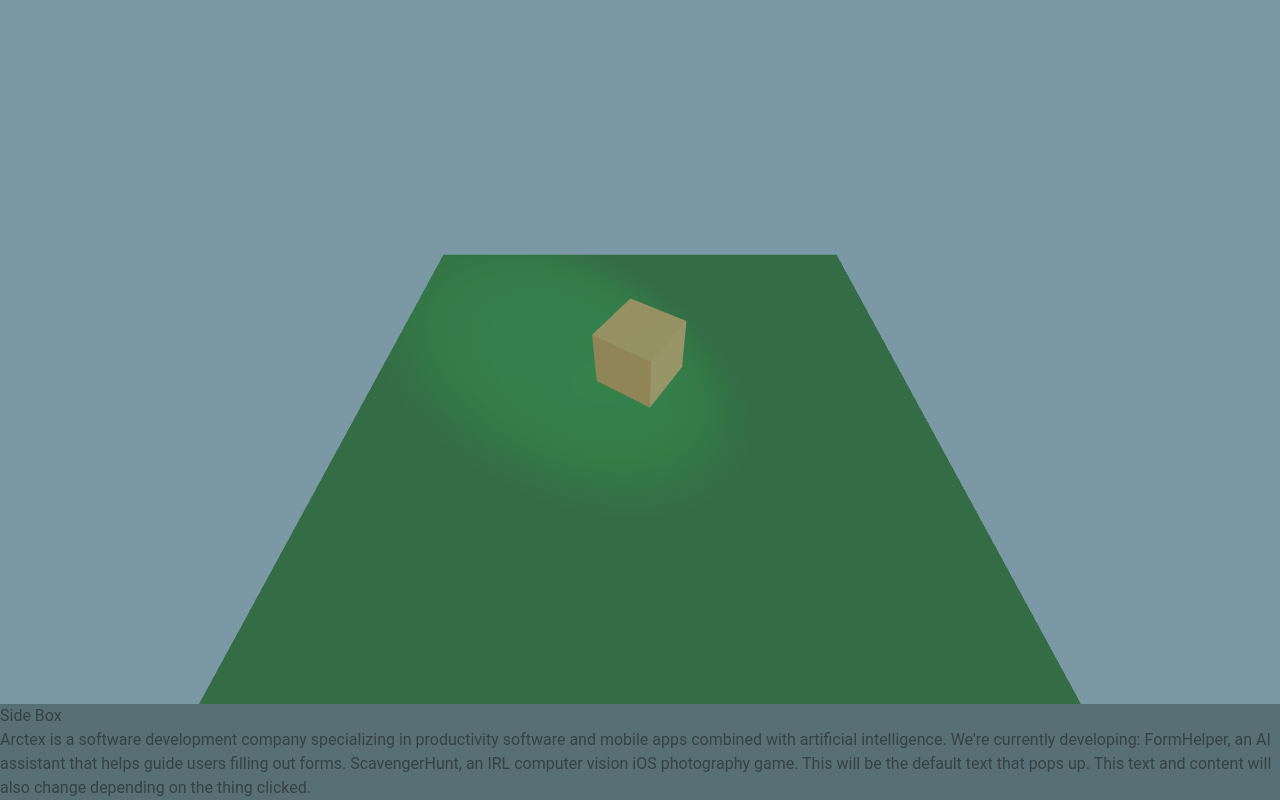
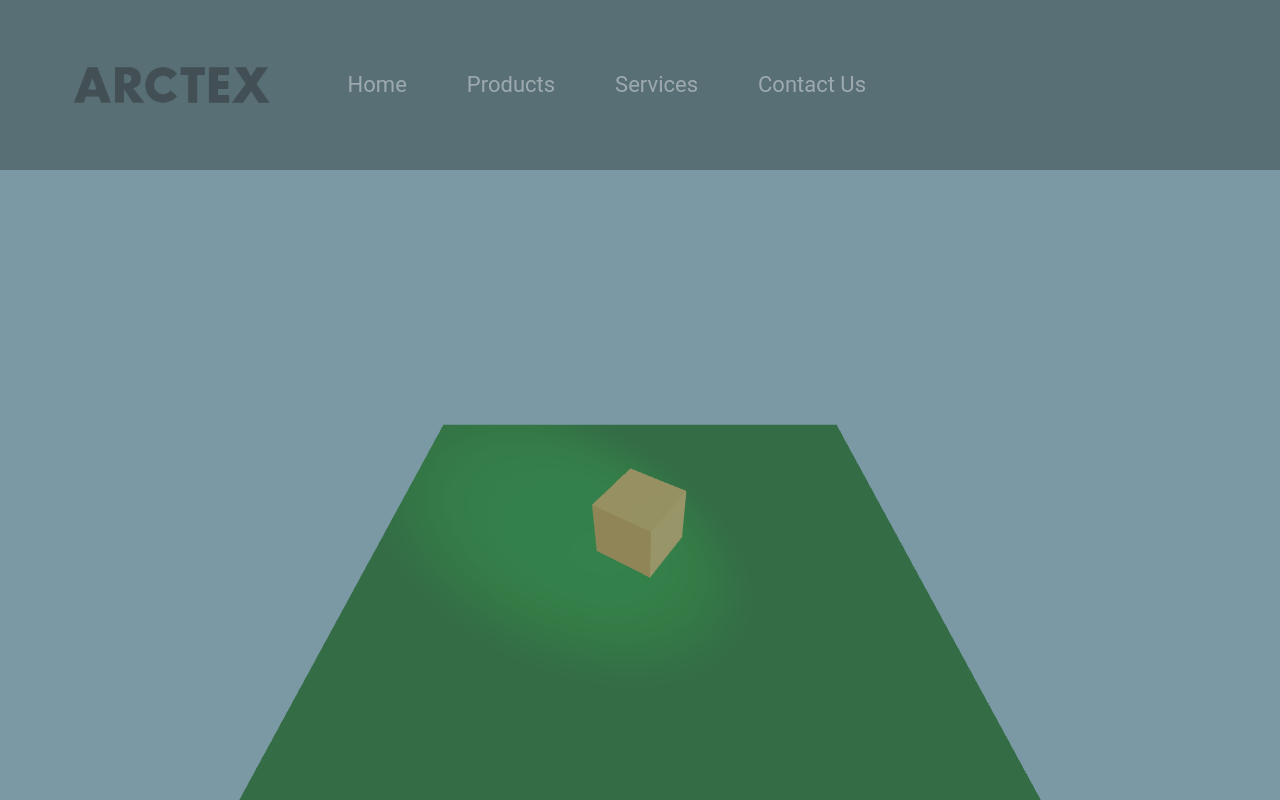
Before and after one commit to arctex-inc/arctex-website, a React (Vite) app in the folder frontend/: page / in a window 1280 px wide. Shown: the top 800 px of the page. Built offline with nearby package versions, Linux system fonts and the light colour scheme.

Commit message:
NavBar component, NavBar asset added

```diff
--- a/frontend/src/App.jsx
+++ b/frontend/src/App.jsx
@@ -5,6 +5,7 @@ import './App.css';
 import { PerspectiveCamera, MapControls, Outlines } from '@react-three/drei';
 import TextBoxContent from './components/TextboxContent.jsx';
 import SplashPage from './components/SplashPage.jsx';
+import NavBar from './components/NavBar.jsx';
 
 function App() {
   const [hoveredObject, setHoveredObject] = useState(null);
@@ -26,7 +27,7 @@ function App() {
   useEffect(() => {
     const splashTimer = setTimeout(() => {
       setIsLoading(false);
-    }, 7500); // Controls how long the splash page persists
+    }, 7500); // Controls how long the splash page persists (Set to 7500)
     const bgColorTimer = setTimeout(() => {
       document.body.style.backgroundColor = "lightblue";
     }, 7505); // Script in index.html renders the background black for the fade to black. This sets it to light blue to remove dead space around canvas
@@ -46,6 +47,8 @@ function App() {
 
       <div className={`overflow-hidden h-full ${isLoading ? "" : "custom-fade-in"}`}>
       {/* can't put any non three.js code within the canvas or it'll break */}
+
+      <NavBar />
       <Canvas className="item1 overflow-hidden">
         <ambientLight intensity={2} />
         <spotLight position={[10, 10, 10]} angle={0.15} penumbra={1} decay={0} intensity={Math.PI} />
--- /dev/null
+++ b/frontend/src/components/NavBar.jsx
@@ -0,0 +1,74 @@
+import { React, useState, useEffect } from "react"
+import { NavLink } from "react-router-dom"
+import logo from "../assets/NavBar-Logo.png"
+
+import "../navbar.css"
+
+function NavBar() {
+    const [isMobileMenuOpen, setMobileMenu] = useState(false)
+
+    function toggleMobileMenu() {
+        setMobileMenu(!isMobileMenuOpen)
+    }
+
+    return (
+
+        <nav className="nav-bar">
+            {/* Desktop */}
+            <div className="desktop-nav">
+
+                <div className="nav-bar-container">
+
+                    <NavLink exact to="/" className="logo-container">
+                        <img src={logo} alt="Navbar Logo" className="logo" />
+                    </NavLink>
+
+                    <div className="nav-links-container">
+                        <NavLink exact to="/" className="nav-link">Home</NavLink>
+                        <NavLink exact to="/" className="nav-link">Products</NavLink>
+                        <NavLink exact to="/" className="nav-link">Services</NavLink>
+                        <NavLink exact to="/" className="nav-link">Contact Us</NavLink>
+                    </div>
+
+                </div>
+            </div>
+
+            {/* Mobile */}
+            <div className="mobile-nav">
+                <div className="mobile-nav-bar-container">
+                    <div className="mobile-logo-container">
+                        <img src={logo} alt="Navbar Logo" className="logo" />
+                    </div>
+                    <div className="mobile-menu-toggle" onClick={toggleMobileMenu}>
+                        {isMobileMenuOpen ? (
+                            // Close icon (https://www.tailwindtoolbox.com/icons)
+                            <svg className="h-8 w-8 text-gray-500" viewBox="0 0 24 24" strokeWidth="2" stroke="currentColor" fill="none" strokeLinecap="round" strokeLinejoin="round">
+                                <path stroke="none" d="M0 0h24v24H0z" />
+                                <line x1="18" y1="6" x2="6" y2="18" />
+                                <line x1="6" y1="6" x2="18" y2="18" />
+                            </svg>
+                        ) : (
+                            // Hamburger icon (https://www.tailwindtoolbox.com/icons)
+                            <svg className="h-8 w-8 text-gray-500" viewBox="0 0 24 24" strokeWidth="2" stroke="currentColor" fill="none" strokeLinecap="round" strokeLinejoin="round">
+                                <path stroke="none" d="M0 0h24v24H0z" />
+                                <line x1="4" y1="6" x2="20" y2="6" />
+                                <line x1="4" y1="12" x2="20" y2="12" />
+                                <line x1="4" y1="18" x2="20" y2="18" />
+                            </svg>
+                        )}
+                    </div>
+                </div>
+                {isMobileMenuOpen && (
+                    <div className="mobile-menu">
+                        <NavLink exact to="/" className="mobile-nav-link">Home</NavLink>
+                        <NavLink exact to="/" className="mobile-nav-link">Products</NavLink>
+                        <NavLink exact to="/" className="mobile-nav-link">Services</NavLink>
+                        <NavLink exact to="/" className="mobile-nav-link">Contact Us</NavLink>
+                    </div>
+                )}
+            </div>
+        </nav>
+    );
+}
+
+export default NavBar;
--- a/frontend/src/components/SplashPage.jsx
+++ b/frontend/src/components/SplashPage.jsx
@@ -48,7 +48,7 @@ function SplashPage() {
   useEffect(() => {
     setTimeout(() => {
       setHasLoaded(true);
-    }, 5000); //times the start of the fadeout animation
+    }, 5000); //times the start of the fadeout animation (Set to 5000)
   }, []);
 
   return (
--- /dev/null
+++ b/frontend/src/navbar.css
@@ -0,0 +1,135 @@
+/* Desktop Styles */
+.nav-bar {
+    height: 8%;
+    width: 70%;
+    background-color: transparent !important;
+}
+
+.nav-bar-container {
+    display: flex;
+    justify-content: center; /* Center the links container */
+    align-items: center;
+    background-color: transparent;
+    color: #fff;
+}
+
+.nav-links-container {
+    display: flex;
+    justify-content: space-between;
+    align-items: center;
+}
+
+.nav-link {
+    padding: 10px 20px;
+    margin: 0 10px;
+    background-color: transparent;
+    color: white;
+    text-decoration: none;
+    border: none;
+    cursor: pointer;
+    transition: background-color 0.3s ease-in-out, font-size 0.3s ease-in-out;
+    font-size: 22px;
+    line-height: 1;
+    border-radius: 12px;
+}
+
+.nav-link:hover {
+    background-color: orange;
+    border-radius: 12px;
+    font-weight: bold;
+    font-size: 25px;
+    text-decoration: underline;
+}
+
+.nav-link:active {
+    color: black;
+    background-color: orangered;
+    border-radius: 12px;
+    transition: none;
+}
+
+.logo-container {
+    margin-right: auto;
+    display: inline-block;
+    flex: 0 0 auto;
+    max-height: 170px;
+    max-width: 280px;
+}
+
+.logo {
+    max-height: 170px;
+    max-width: 280px;
+    transform: translateX(30%);
+}
+
+
+
+/* Mobile Styles */
+.mobile-nav {
+    display: none; /* Hide on desktop */
+}
+
+@media (max-width: 768px) {
+    .desktop-nav {
+        display: none; /* Hide on mobile */
+    }
+
+    .mobile-nav {
+        display: flex;
+        justify-content: space-between;
+        align-items: center;
+        position: relative;
+        height: 8%;
+        width: 140%;
+    }
+
+    .mobile-nav-bar-container {
+        display: flex;
+        align-items: center;
+    }
+
+    .mobile-logo-container {
+        flex: 0 0 auto;
+    }
+
+    .mobile-menu-toggle {
+        cursor: pointer;
+        padding: 10px;
+        position: absolute;
+        top: 30%;
+        right: 5%;
+        background: transparent;
+    }
+
+    .mobile-menu-icon {
+        width: 25px;
+        height: 3px;
+    }
+
+    .mobile-menu {
+        display: block;
+        background-color: orange;
+        padding: 10px;
+        position: absolute;
+        top: 62%;
+        right: 8%;
+        width: 200px;
+        z-index: 1000;
+    }
+
+
+    .mobile-nav-link {
+        display: block;
+        padding: 10px 20px;
+        color: white;
+        text-decoration: none;
+    }
+
+    .mobile-nav-link:active {
+        display: block;
+        padding: 10px 20px;
+        color: black;
+        background-color: orangered;
+        text-decoration: underline;
+    }
+}
```
Also changed, not shown: frontend/src/assets/NavBar-Logo.png (added).
